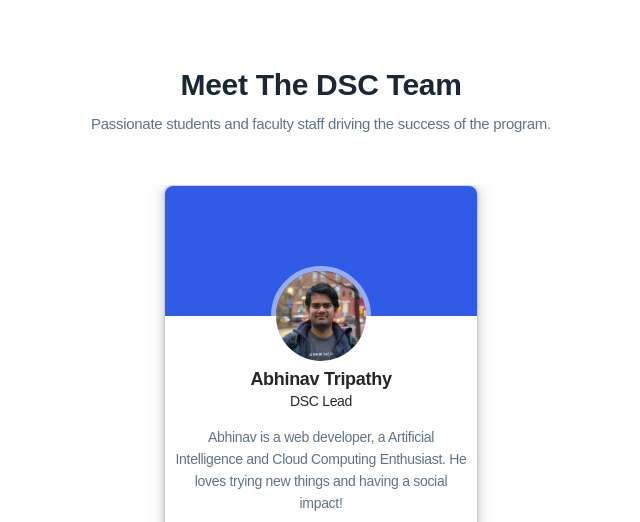
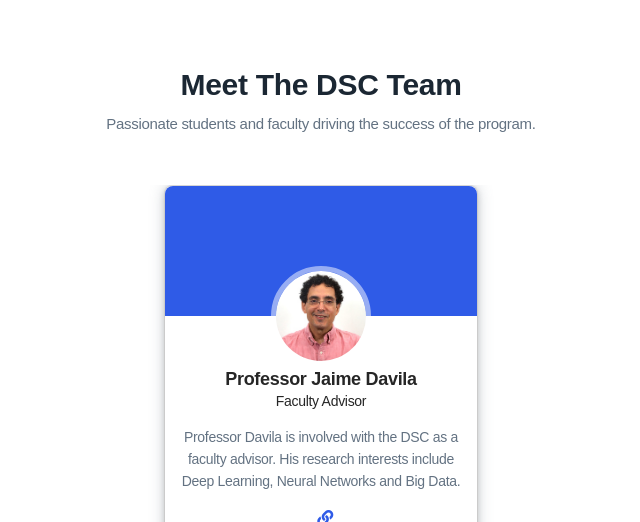
Before and after one commit to dsc-umass/umass-dsc-website, a website: page public/src/index.html in a window 1280 px wide. Shown: the part 3950-4472 px from the top of the page, without its empty margins (319-959 px from the left). Drawn offline with Linux system fonts and the light colour scheme; files that its build step writes are made by us from their sources; files whose address does not match are found by name; a web font is replaced by a local one.

Commit message:
Minor Updates

```diff
--- a/public/src/index.html
+++ b/public/src/index.html
@@ -515,8 +515,64 @@
     <div  class="container">
         <header class="text-center section-header">
             <h2 class="section-title">Meet The DSC Team</h2>
-            <p class="section-subtitle">Passionate students and faculty staff driving the success of the program.</p>
+            <p class="section-subtitle">Passionate students and faculty driving the success of the program.</p>
         </header>
+        <div class="container-fluid">
+                <div id="carouselExample" class="carouselPrograms carousel slide" data-ride="carousel" data-interval="false">
+                  <div class="carousel-inner row w-100 mx-auto" role="listbox">
+
+                    <div class="col-md-4"></div>
+
+
+                <div class="carousel-item col-md-4 col-15 active">
+                    <div class="card event-card">
+                      <div class="card hovercard">
+                          <div class="cardheader">
+
+                          </div>
+                          <div class="avatar">
+
+                              <img data-src="dist/images/jaime.jpg" alt="DSC Lead">
+                          </div>
+                          <div class="info">
+                              <div class="title">
+                                <h5>Professor Jaime Davila</h5>
+                                <p>Faculty Advisor</p>
+                              </div>
+                              <p>Professor Davila is involved with the DSC as a faculty advisor. His research interests include Deep Learning, Neural Networks and Big Data.
+                              </p>
+                              <!-- <div class="desc">Mobile and Web developer</div>
+                              <div class="desc">Open source enthusiast</div>
+                              <div class="desc">Community mentor</div>
+                          </div> -->
+                          <div class="bottom">
+                          <ul class="social-list__inline mt-10">
+
+                            <!-- <li>
+                                <a href="https://github.com/abhinavtripathy" target="_blank" rel="noopener">
+                                    <i class="fab fa-browser"></i>
+                                </a>
+                            </li> -->
+                            <li>
+                                <a href="https://www.cics.umass.edu/people/davila-jaime" target="_blank" rel="noopener">
+                                    <i class="fas fa-link"></i>
+                                </a>
+                            </li>
+                          </ul>
+                        </div>
+                        </div>
+                    </div>
+                </div>
+
+                </div>
+
+              </div>
+          </div>
+        </div>
+
+
+        <br>
+        <!-- Team Members -->
 
          <div class="container-fluid">
             <div id="carouselExample" class="carouselPrograms carousel slide" data-ride="carousel" data-interval="false">
@@ -540,7 +596,7 @@
                             <h5>Abhinav Tripathy</h5>
                             <p>DSC Lead</p>
                           </div>
-                          <p>Abhinav is a web developer, a Artificial Intelligence and Cloud Computing Enthusiast. He loves trying new things and having a social impact!
+                          <p>Abhinav is a web developer, an Artificial Intelligence and Cloud Computing Enthusiast. He loves trying new things and having a social impact!
                           </p>
                           <!-- <div class="desc">Mobile and Web developer</div>
                           <div class="desc">Open source enthusiast</div>
```
Also changed, not shown: public/index.html (+2 -2 lines), public/src/images/jaime.jpg (added).
